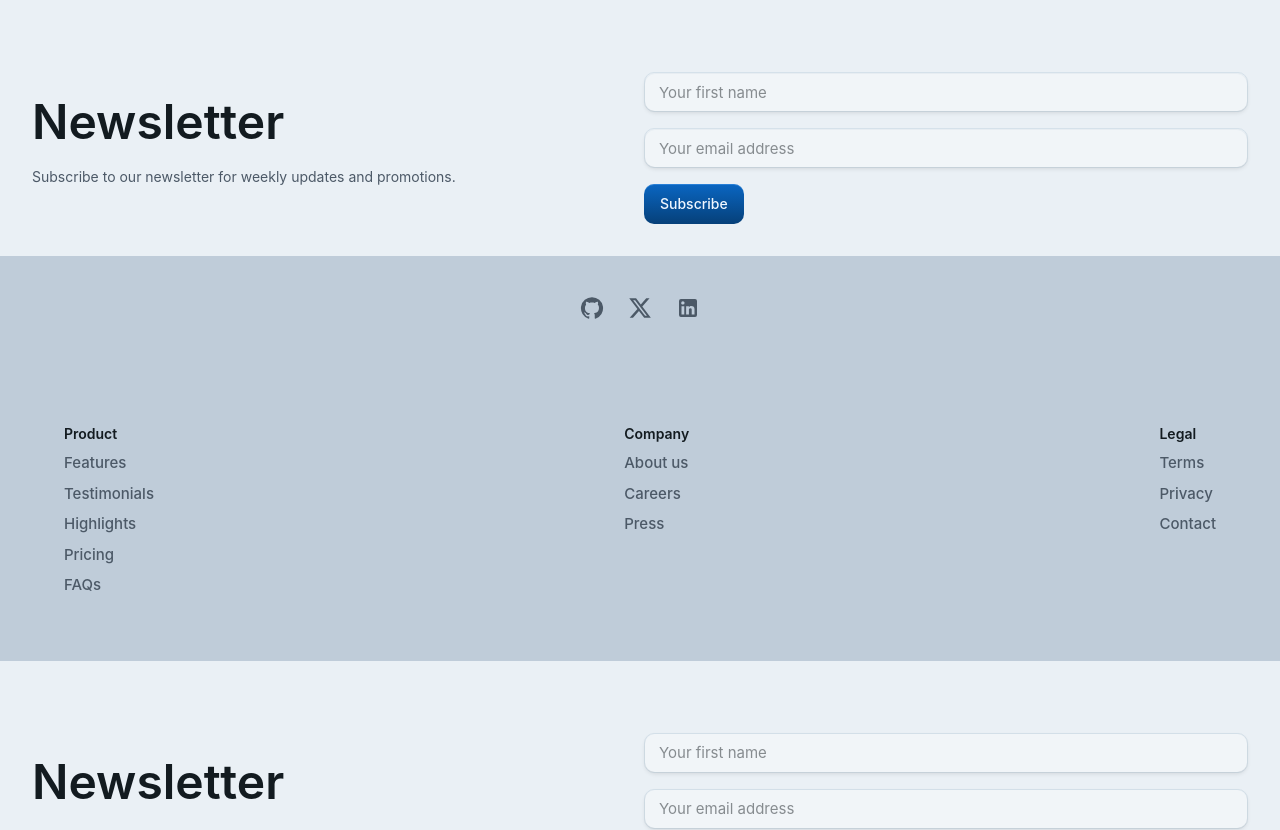
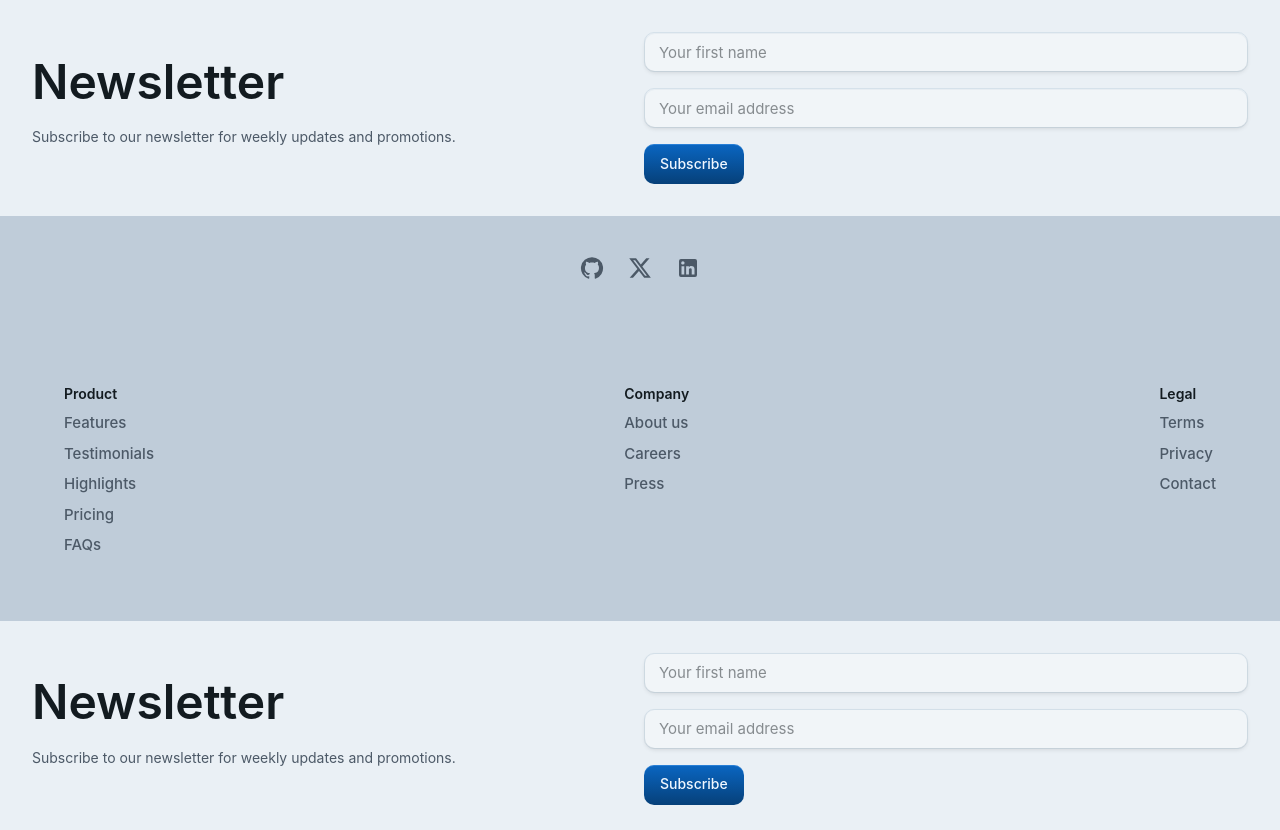
Before and after one commit to vladyslavdrybas/project-githubonepage-front, a Next.js app in the folder app/: page /RootLayout in a window 1280 px wide. Shown: the top 830 px of the page. Built offline with nearby package versions, Linux system fonts and the light colour scheme.

Commit message:
update newsletter section

```diff
--- a/app/src/components/Newsletter.tsx
+++ b/app/src/components/Newsletter.tsx
@@ -10,7 +10,6 @@ const Newsletter: React.FunctionComponent = () => {
       container
       spacing={ 1 }
       sx={{
-        mt: { xs: 2, sm: 4 },
         p: { xs: 2, sm: 4 },
       }}
     >
```
